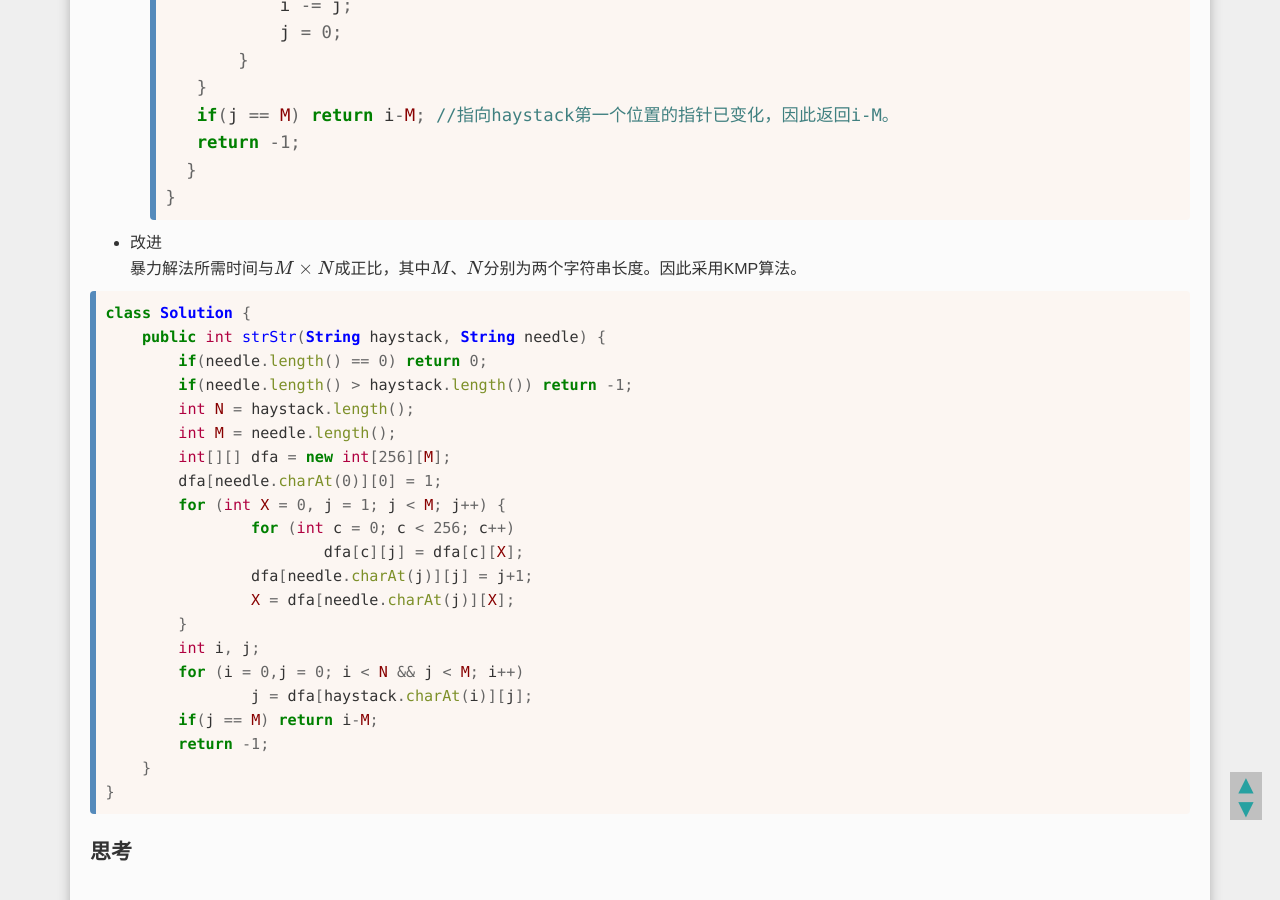
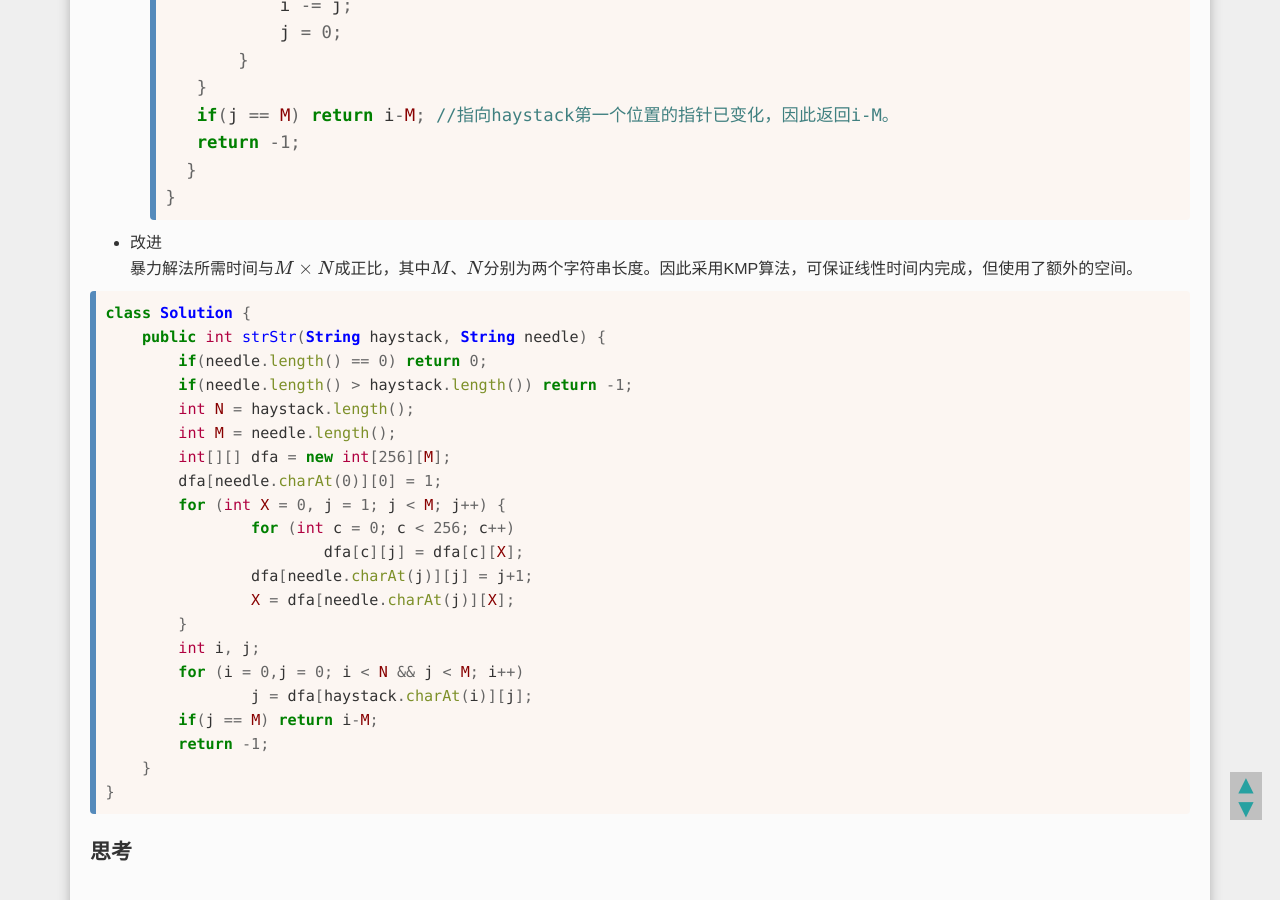
Before and after one commit to YurieSun/YurieSun.github.io, a Jekyll site: the page built from _posts/2019-10-12-leetcode-0028-implement-strstr.md, in a window 1280 px wide and 900 px high, scrolled down 3198 px. Built offline with Jekyll 4.4.1, drawn with Linux system fonts in a browser that asks for light colours; formulas are drawn with MathJax 3.

Commit message:
add comment

````diff
--- a/_posts/2019-10-12-leetcode-0028-implement-strstr.md
+++ b/_posts/2019-10-12-leetcode-0028-implement-strstr.md
@@ -130,7 +130,7 @@ class Solution {
 ```
 
 * 改进
-暴力解法所需时间与$M\times N$成正比，其中$M$、$N$分别为两个字符串长度。因此采用KMP算法。
+暴力解法所需时间与$M\times N$成正比，其中$M$、$N$分别为两个字符串长度。因此采用KMP算法，可保证线性时间内完成，但使用了额外的空间。
 
 ```java
 class Solution {
````
Also changed, not shown: _posts/2019-10-15-leetcode-0035-search-insert-position.md (line endings or trailing spaces).
